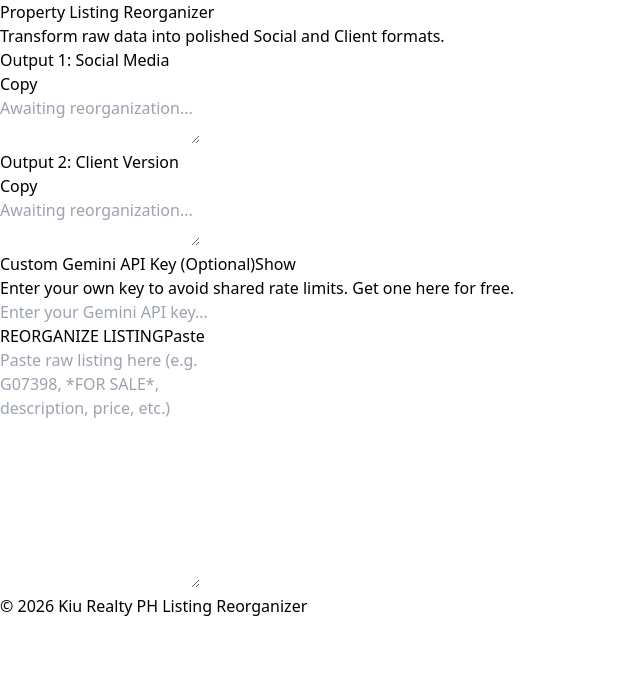
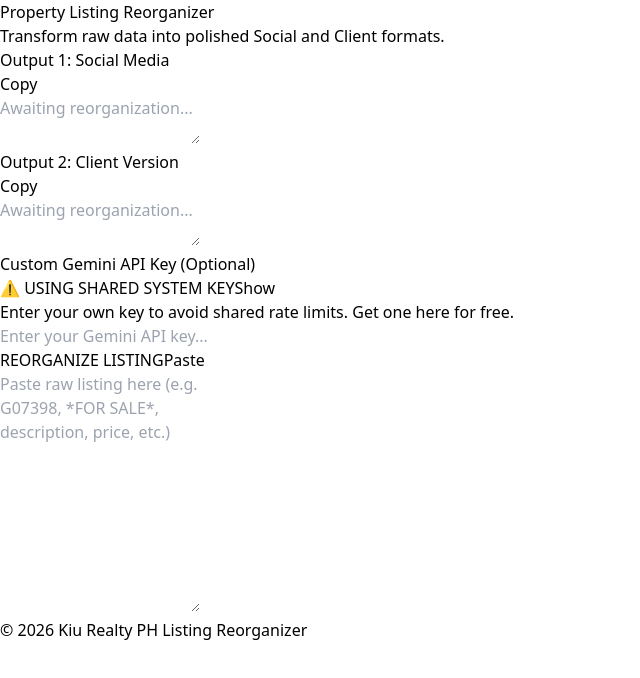
Before and after one commit to noelk8888/Reoorganize-Listing, a React (Vite) app: page / in a window 1280 px wide. Shown: the top 678 px of the page, without its empty margins (0-640 px from the left). Built offline with nearby package versions, Linux system fonts and the light colour scheme; the HTML template or start-up script is replaced by a standard one.

Commit message:
fix: switch to gemini-1.5-flash for stability and add API key status indicator

```diff
--- a/api/reorganize.ts
+++ b/api/reorganize.ts
@@ -7,7 +7,7 @@ const BASE_DELAY_MS = 2000; // 2s, 4s, 8s
 
 async function callGemini(prompt: string, apiKey: string): Promise<{ text: string, status?: number }> {
   const response = await fetch(
-    `https://generativelanguage.googleapis.com/v1beta/models/gemini-2.0-flash:generateContent?key=${apiKey}`,
+    `https://generativelanguage.googleapis.com/v1beta/models/gemini-1.5-flash:generateContent?key=${apiKey}`,
     {
       method: 'POST',
       headers: { 'Content-Type': 'application/json' },
--- a/src/App.tsx
+++ b/src/App.tsx
@@ -199,6 +199,10 @@ function App() {
               <label className="text-xs font-bold uppercase tracking-wider text-indigo-600">
                 Custom Gemini API Key (Optional)
               </label>
+              <div className="flex gap-2 items-center">
+                <span className={`text-[9px] font-bold px-2 py-0.5 rounded-full ${apiKey.trim() ? 'bg-green-100 text-green-600' : 'bg-blue-100 text-blue-600'}`}>
+                  {apiKey.trim() ? '✅ PRIVATE KEY ACTIVE' : '⚠️ USING SHARED SYSTEM KEY'}
+                </span>
                 <button
                   type="button"
                   onClick={() => setShowApiKey(!showApiKey)}
@@ -206,6 +210,7 @@ function App() {
                 >
                   {showApiKey ? 'Hide' : 'Show'}
                 </button>
+              </div>
             </div>
             <p className="text-[10px] text-indigo-400 mb-2">
               Enter your own key to avoid shared rate limits. <a href="https://aistudio.google.com/app/apikey" target="_blank" rel="noopener noreferrer" className="underline">Get one here for free.</a>
--- a/src/services/geminiService.ts
+++ b/src/services/geminiService.ts
@@ -99,7 +99,7 @@ async function reorganizeDirectly(prompt: string, apiKey: string, onRetry?: (att
     const ai = new GoogleGenAI({ apiKey });
 
     const response = await ai.models.generateContent({
-      model: 'gemini-2.0-flash',
+      model: 'gemini-1.5-flash',
       contents: prompt,
       config: {
         responseMimeType: 'application/json',
```
Lines whose indentation alone changed are shown as unchanged.
